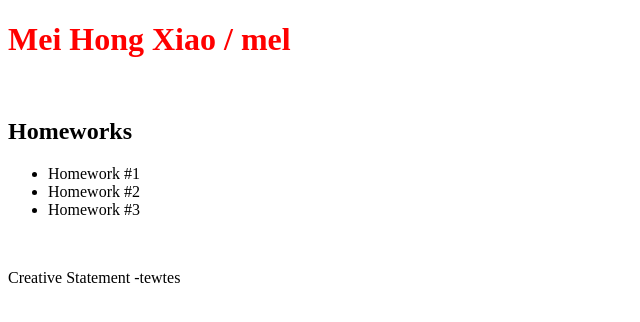
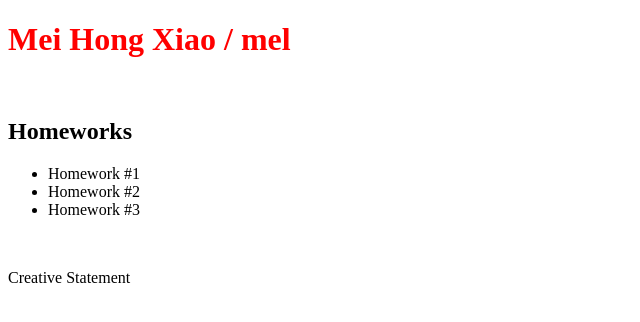
Before and after one commit to MeihongX/medp150-website, a plain HTML site: page index.html in a window 1280 px wide. Shown: the full height of the page, 0-640 px from the left. Drawn offline with Linux system fonts and the light colour scheme.

Commit message:
Update index.html

```diff
--- a/index.html
+++ b/index.html
@@ -28,7 +28,7 @@
 
 <br>
 
-<p>Creative Statement -tewtes </p>
+<p>Creative Statement  </p>
 
   </body>
 
```
